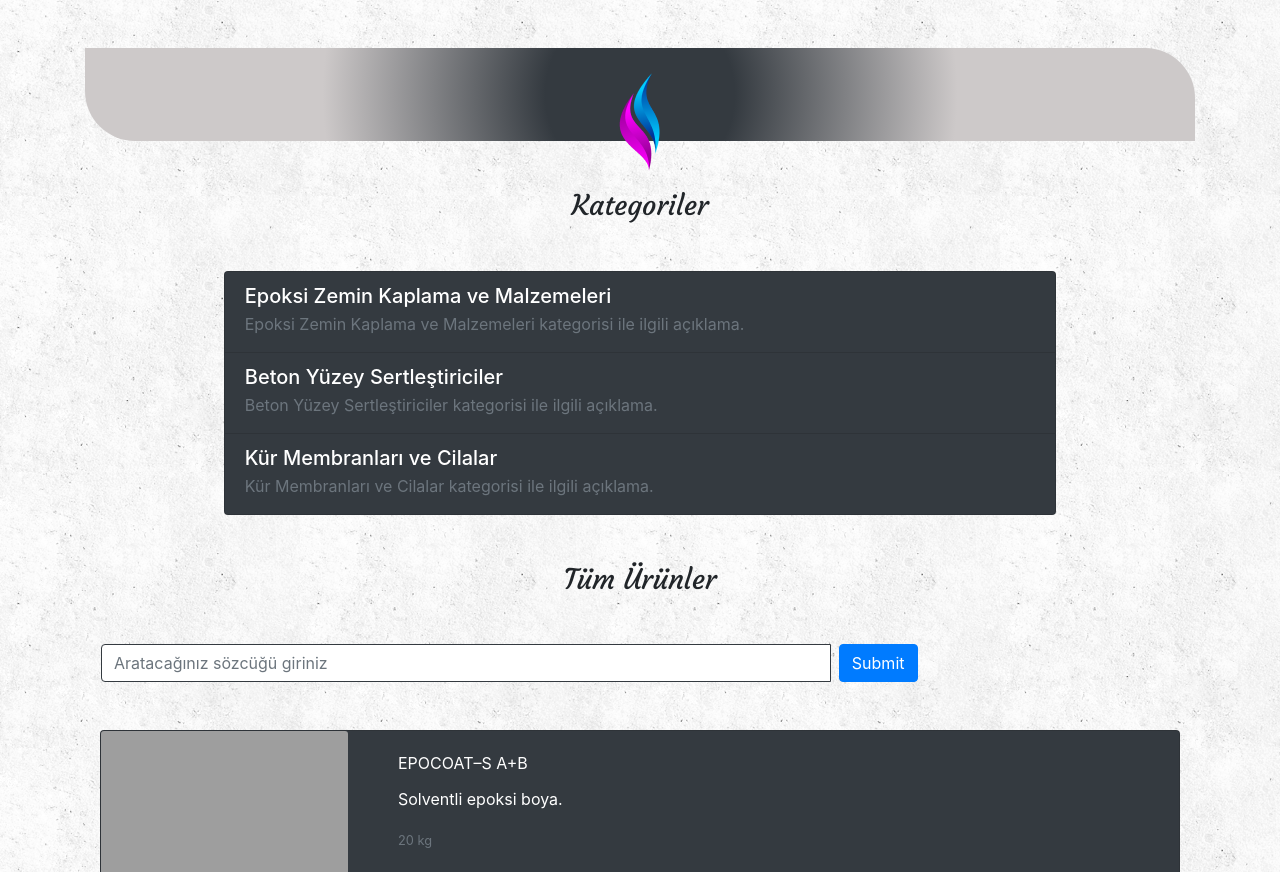
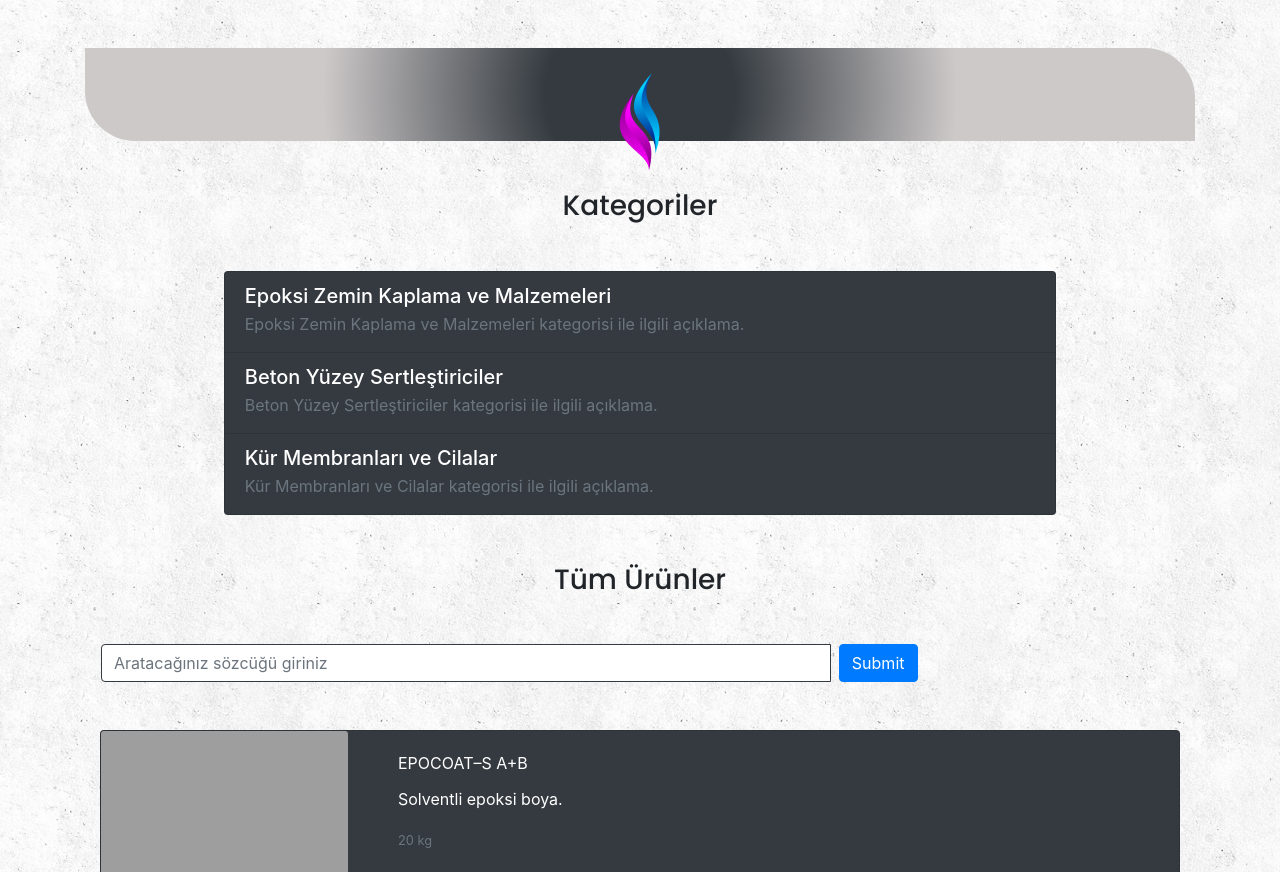
Before and after one commit to cagataysarioglu/PortfolioWebsite, a Django app: page /urunler/ in a window 1280 px wide. Shown: the part 80-952 px from the top of the page. Run offline with Django 3.2, Linux system fonts and the light colour scheme; data comes from the database, SQL or seed files in the repository; both versions use the stored data as it was after the commit; some libraries are stand-ins or nearby versions; grey boxes are pictures that could not be loaded.

Commit message:
Cursive font discarded. And users added.

```diff
--- a/templates/layout.html
+++ b/templates/layout.html
@@ -18,8 +18,6 @@
     <link rel="stylesheet" href="{% static 'css/style.css' %}">
     <link rel="preconnect" href="https://fonts.gstatic.com">
     <link href="https://fonts.googleapis.com/css2?family=Poppins:wght@500;600;700&display=swap" rel="stylesheet">
-    <link href="https://fonts.googleapis.com/css2?family=Courgette&display=swap" rel="stylesheet">
-    <title>TAN TRADE</title>
     <style>
         body{
             background-image: url('{% static "media/background.jpg" %}');
--- a/templates/pages/contact.html
+++ b/templates/pages/contact.html
@@ -11,7 +11,7 @@
 <div class="row">
     <div class="col-md-6 mx-auto">
         <div class="card border-dark">
-            <div class="card-header text-white text-center" style="background-color: #1874cd; user-select: none; font-family: 'Courgette', cursive;"><h4>Bize Ulaşın</h4></div>
+            <div class="card-header text-white text-center" style="background-color: #1874cd; user-select: none; font-family: 'Poppins', sans-serif;"><h4>Bize Ulaşın</h4></div>
             <div class="card-body bg-dark">
                 <form action="iletisim" method="POST" enctype="multipart/form-data">
                     {% csrf_token %}
--- a/templates/pages/index.html
+++ b/templates/pages/index.html
@@ -8,7 +8,7 @@
     </div>
 </div>
 <div class="mx-auto text-center my-5">
-    <h3 class="animation" style="font-family: 'Courgette', cursive; user-select: none">Hoş Geldiniz</h3>
+    <h3 class="animation" style="font-family: 'Poppins', sans-serif; user-select: none">Hoş Geldiniz</h3>
 </div>
 <img id="design" class="img-fluid" src="{% static 'media/row_design_top.png' %}" alt="" style="user-select: none">
 <div class="card p-3 my-5 mx-auto bg-dark text-white w-75" style="user-select: none;">
@@ -17,7 +17,7 @@
 <img id="design" class="img-fluid" src="{% static 'media/row_design_bottom.png' %}" alt="" style="user-select: none;">
 <div class="mx-auto text-center my-5">
     <button class="btn mx-auto">
-        <a id="pro" class="btn btn-block" href="/urunler/" style="text-decoration: none; font-family: 'Courgette', cursive;">Ürünlere göz at</a>
+        <a id="pro" class="btn btn-block" href="/urunler/" style="text-decoration: none; font-family: 'Poppins', sans-serif;">Ürünlere göz at</a>
     </button>
 </div>
 {% if photos %}
@@ -35,7 +35,7 @@
     <div class="flip-card mx-auto">
         <div class="flip-card-inner">
             <div class="flip-card-front">
-                <div class="btn text-white" id="offer" style="font-family: 'Courgette', cursive;">Teklif al</div>
+                <div class="btn text-white" id="offer" style="font-family: 'Poppins', sans-serif;">Teklif al</div>
             </div>
             <div class="flip-card-back">
                 <a class="btn" href="/iletisim"><img id="at" src="{% static 'media/at_icon.png' %}" width="30" height="30" alt=""></a>
--- a/templates/pages/kvkk.html
+++ b/templates/pages/kvkk.html
@@ -1,7 +1,7 @@
 {% extends 'layout.html' %}
 {% load static %}
 {% block content %}
-<div class="jumbotron jumbotron-fluid py-4 mb-5 mt-5" style="border-radius: 0 50px; background-color: #4e555b;">
+<div class="jumbotron jumbotron-fluid py-4 mb-5 mt-5" style="border-radius: 0 50px; background-color: #4e555b; font-family: 'Poppins', sans-serif;">
     <div class="container">
         <h1 class="display-6 text-center text-white">Tan Trade Kişisel Verilerin Korunması Politikası</h1>
     </div>
--- a/templates/products/list.html
+++ b/templates/products/list.html
@@ -9,7 +9,7 @@
     </div>
 </div>
 <div class="mx-auto text-center my-5">
-    <h3 style="font-family: 'Courgette', cursive; user-select: none">Kategoriler</h3>
+    <h3 style="font-family: 'Poppins', sans-serif; user-select: none">Kategoriler</h3>
 </div>
 <div class="list-group mb-5 w-75 mx-auto">
     {% for category in categories %}
@@ -22,7 +22,7 @@
     {% endfor %}
 </div>
 <div class="mx-auto text-center my-5">
-    <h3 style="font-family: 'Courgette', cursive; user-select: none">Tüm Ürünler</h3>
+    <h3 style="font-family: 'Poppins', sans-serif; user-select: none">Tüm Ürünler</h3>
 </div>
 <form class="form-inline my-5" method="GET" role="search" action="">
     <div class="input-group w-75">
```
Also changed, not shown: templates/pages/about.html (+1 -1 lines), db.sqlite3.
